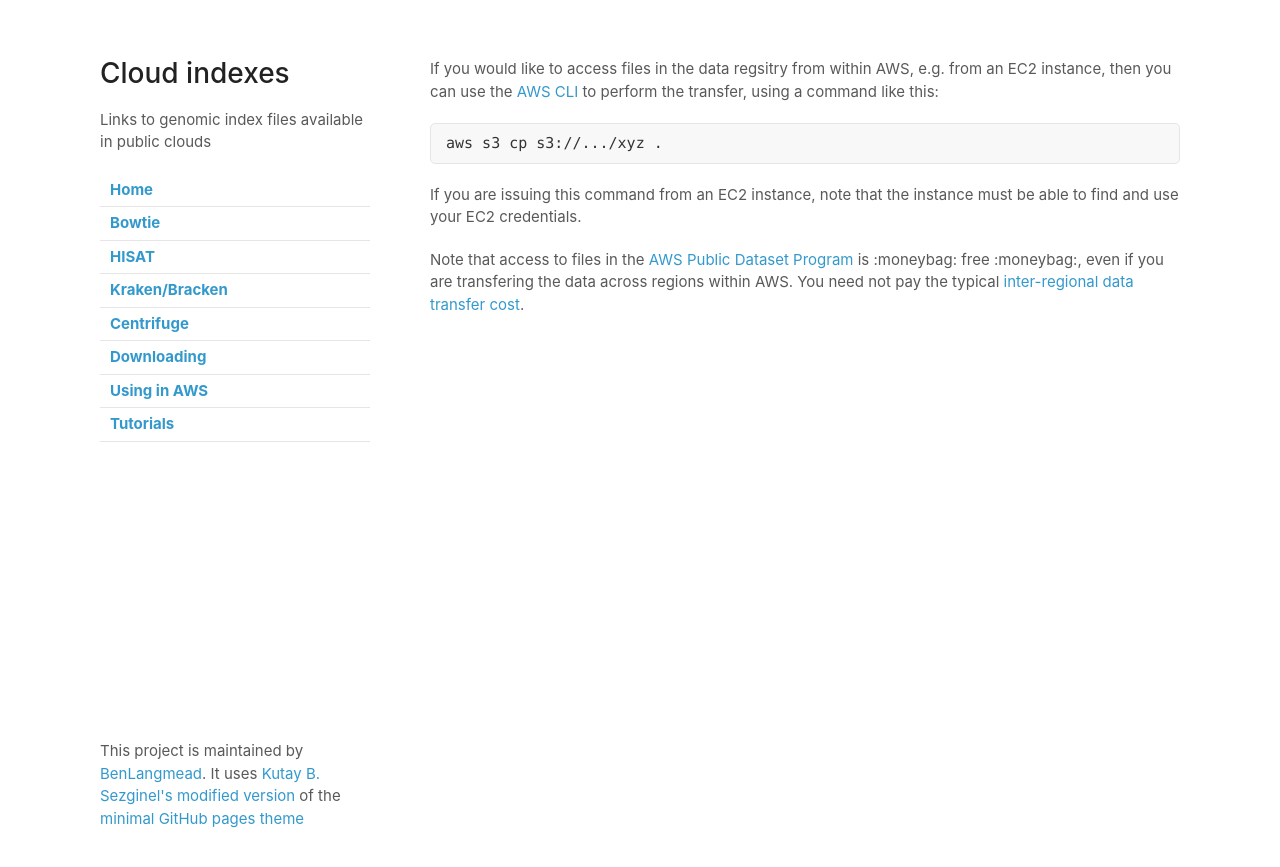
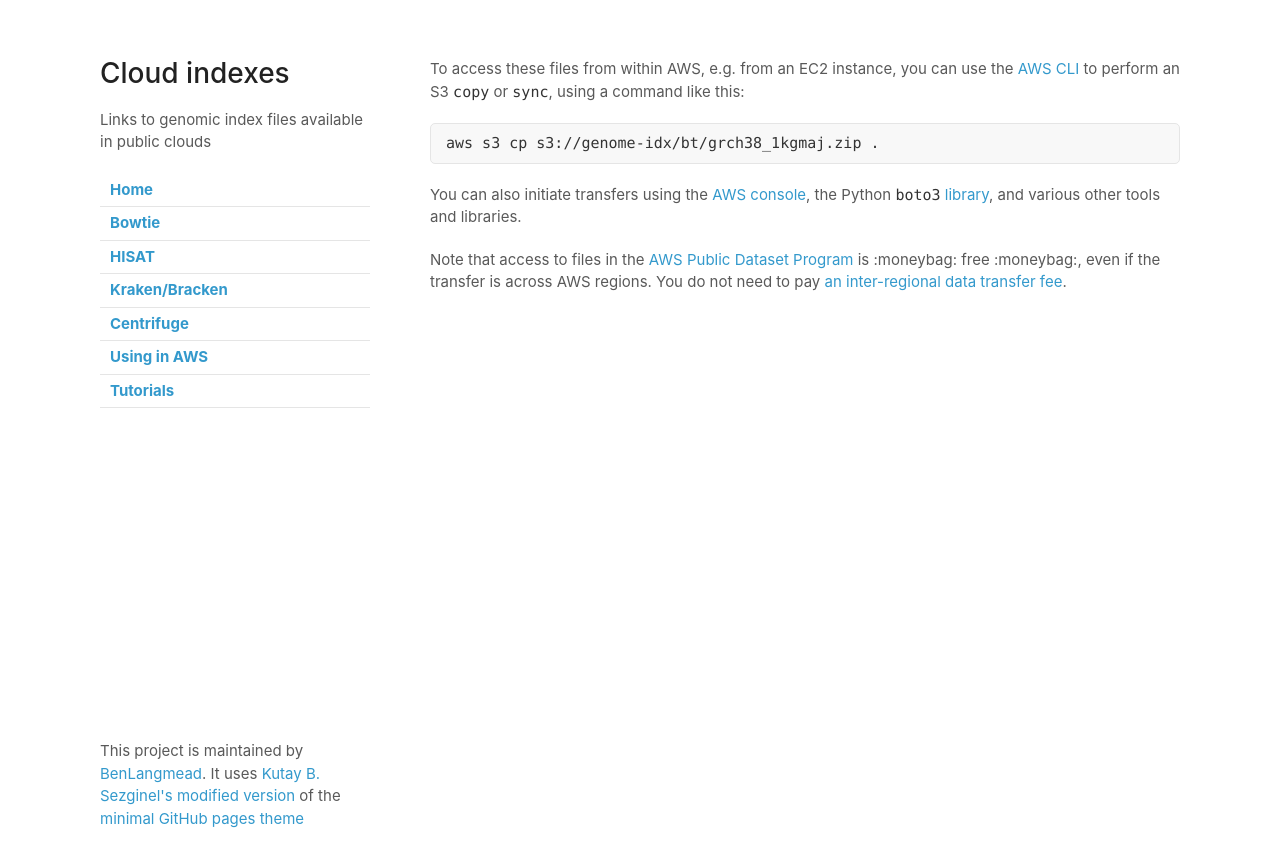
Before and after one commit to BenLangmead/aws-indexes, a Jekyll site: the page built from docs/aws.md, in a window 1280 px wide. Shown: the top 867 px of the page. Built offline with Jekyll 4.4.1, drawn with Linux system fonts in a browser that asks for light colours; our own code applies the rules of GitHub Pages for plain Markdown files.

Commit message:
remove download page, refine AWS page

````diff
--- a/docs/_config.yml
+++ b/docs/_config.yml
@@ -13,8 +13,6 @@ navigation:
     url: k2
   - title: Centrifuge
     url: centrifuge
-  - title: Downloading
-    url: download
   - title: Using in AWS
     url: aws
   - title: Tutorials
--- a/docs/aws.md
+++ b/docs/aws.md
@@ -1,9 +1,9 @@
-If you would like to access files in the data regsitry from within AWS, e.g. from an EC2 instance, then you can use the [AWS CLI](https://aws.amazon.com/cli/) to perform the transfer, using a command like this:
+To access these files from within AWS, e.g. from an EC2 instance, you can use the [AWS CLI](https://aws.amazon.com/cli/) to perform an S3 `copy` or `sync`, using a command like this:
 
 ```buildoutcfg
-aws s3 cp s3://.../xyz .
+aws s3 cp s3://genome-idx/bt/grch38_1kgmaj.zip .
 ```
 
-If you are issuing this command from an EC2 instance, note that the instance must be able to find and use your EC2 credentials.
+You can also initiate transfers using the [AWS console](https://aws.amazon.com/console/), the Python [`boto3` library](https://boto3.amazonaws.com/v1/documentation/api/latest/index.html), and various other tools and libraries.
 
-Note that access to files in the [AWS Public Dataset Program](https://aws.amazon.com/opendata/public-datasets/) is :moneybag: free :moneybag:, even if you are transfering the data across regions within AWS.  You need not pay the typical [inter-regional data transfer cost](https://aws.amazon.com/s3/pricing/).
+Note that access to files in the [AWS Public Dataset Program](https://aws.amazon.com/opendata/public-datasets/) is :moneybag: free :moneybag:, even if the transfer is across AWS regions.  You do not need to pay [an inter-regional data transfer fee](https://aws.amazon.com/s3/pricing/).
````
Also changed, not shown: docs/hisat.md (+7 -4 lines).
